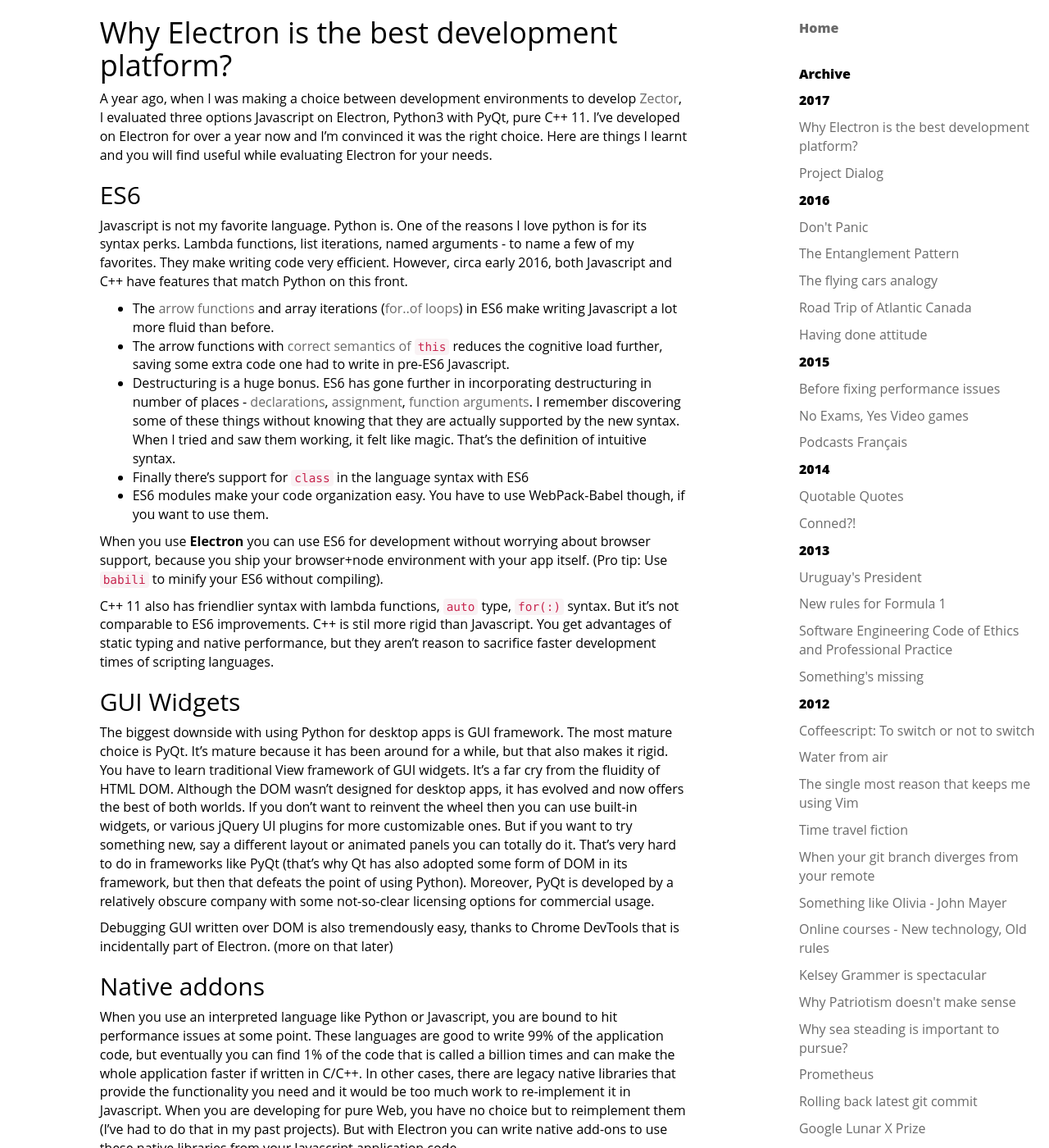
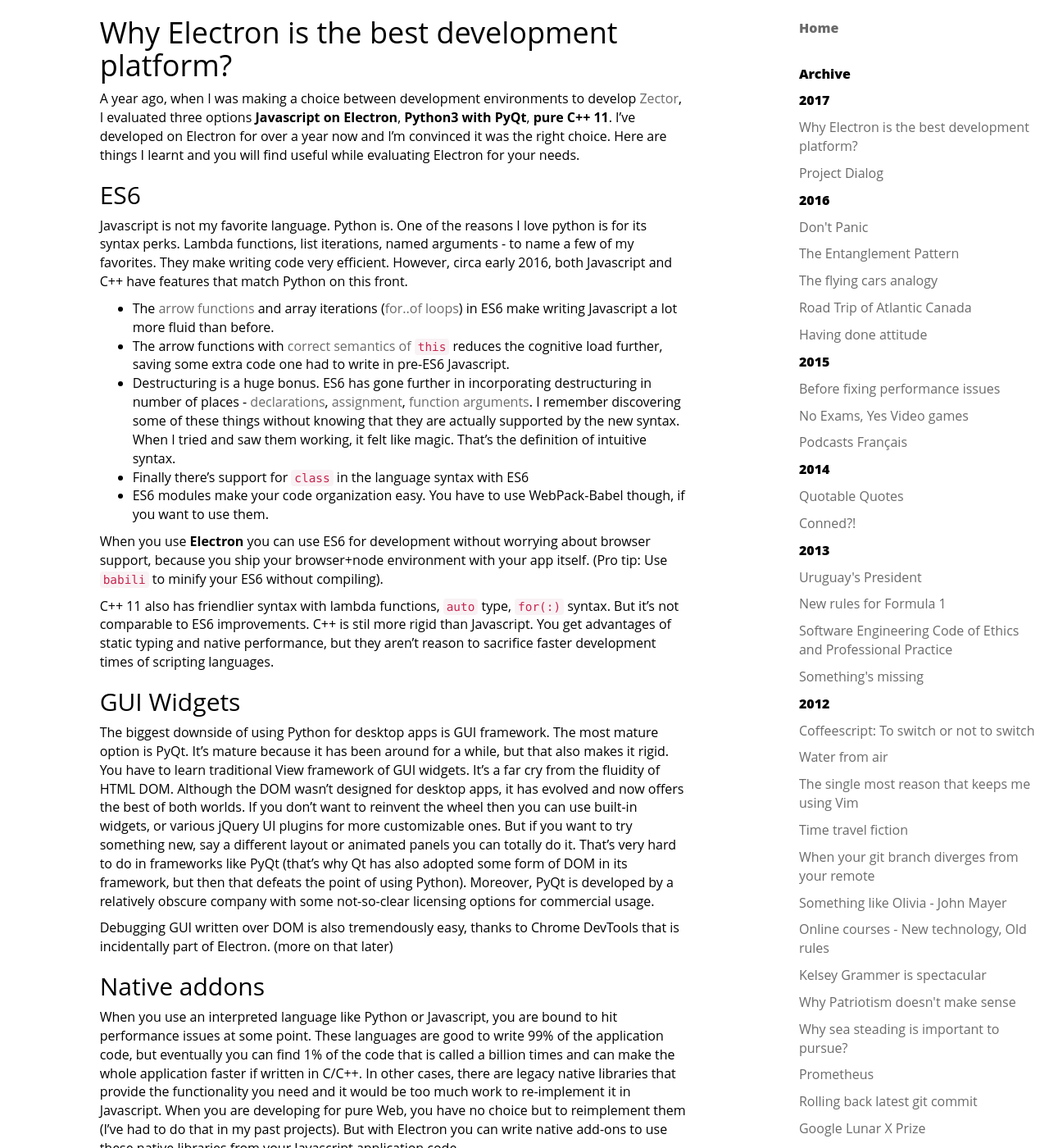
Before and after one commit to jay3sh/mepage, a Jekyll site: the page built from _posts/2017-01-31-why-electron-is-best-platform-for-dev.md, in a window 1280 px wide and 1400 px high. Shown: the whole window at 82% size. Built offline with Jekyll 4.4.1, drawn with Linux system fonts in a browser that asks for light colours.

Commit message:
update post

```diff
--- a/_posts/2017-01-31-why-electron-is-best-platform-for-dev.md
+++ b/_posts/2017-01-31-why-electron-is-best-platform-for-dev.md
@@ -6,7 +6,7 @@
 Why Electron is the best development platform?
 ==============================================
 
-A year ago, when I was making a choice between development environments to develop [Zector](http://zector.io), I evaluated three options Javascript on Electron, Python3 with PyQt, pure C++ 11. I've developed on Electron for over a year now and I'm convinced it was the right choice. Here are things I learnt and you will find useful while evaluating Electron for your needs.
+A year ago, when I was making a choice between development environments to develop [Zector](http://zector.io), I evaluated three options **Javascript on Electron**, **Python3 with PyQt**, **pure C++ 11**. I've developed on Electron for over a year now and I'm convinced it was the right choice. Here are things I learnt and you will find useful while evaluating Electron for your needs.
 
 ES6
 -----
@@ -24,7 +24,7 @@
 
 GUI Widgets
 -----------
-The biggest downside with using Python for desktop apps is GUI framework. The most mature choice is PyQt. It's mature because it has been around for a while, but that also makes it rigid. You have to learn traditional View framework of GUI widgets. It's a far cry from the fluidity of HTML DOM. Although the DOM wasn't designed for desktop apps, it has evolved and now offers the best of both worlds. If you don't want to reinvent the wheel then you can use built-in widgets, or various jQuery UI plugins for more customizable ones. But if you want to try something new, say a different layout or animated panels you can totally do it. That's very hard to do in frameworks like PyQt (that's why Qt has also adopted some form of DOM in its framework, but then that defeats the point of using Python). Moreover, PyQt is developed by a relatively obscure company with some not-so-clear licensing options for commercial usage.
+The biggest downside of using Python for desktop apps is GUI framework. The most mature option is PyQt. It's mature because it has been around for a while, but that also makes it rigid. You have to learn traditional View framework of GUI widgets. It's a far cry from the fluidity of HTML DOM. Although the DOM wasn't designed for desktop apps, it has evolved and now offers the best of both worlds. If you don't want to reinvent the wheel then you can use built-in widgets, or various jQuery UI plugins for more customizable ones. But if you want to try something new, say a different layout or animated panels you can totally do it. That's very hard to do in frameworks like PyQt (that's why Qt has also adopted some form of DOM in its framework, but then that defeats the point of using Python). Moreover, PyQt is developed by a relatively obscure company with some not-so-clear licensing options for commercial usage.
 
 Debugging GUI written over DOM is also tremendously easy, thanks to Chrome DevTools that is incidentally part of Electron. (more on that later)
 
```
